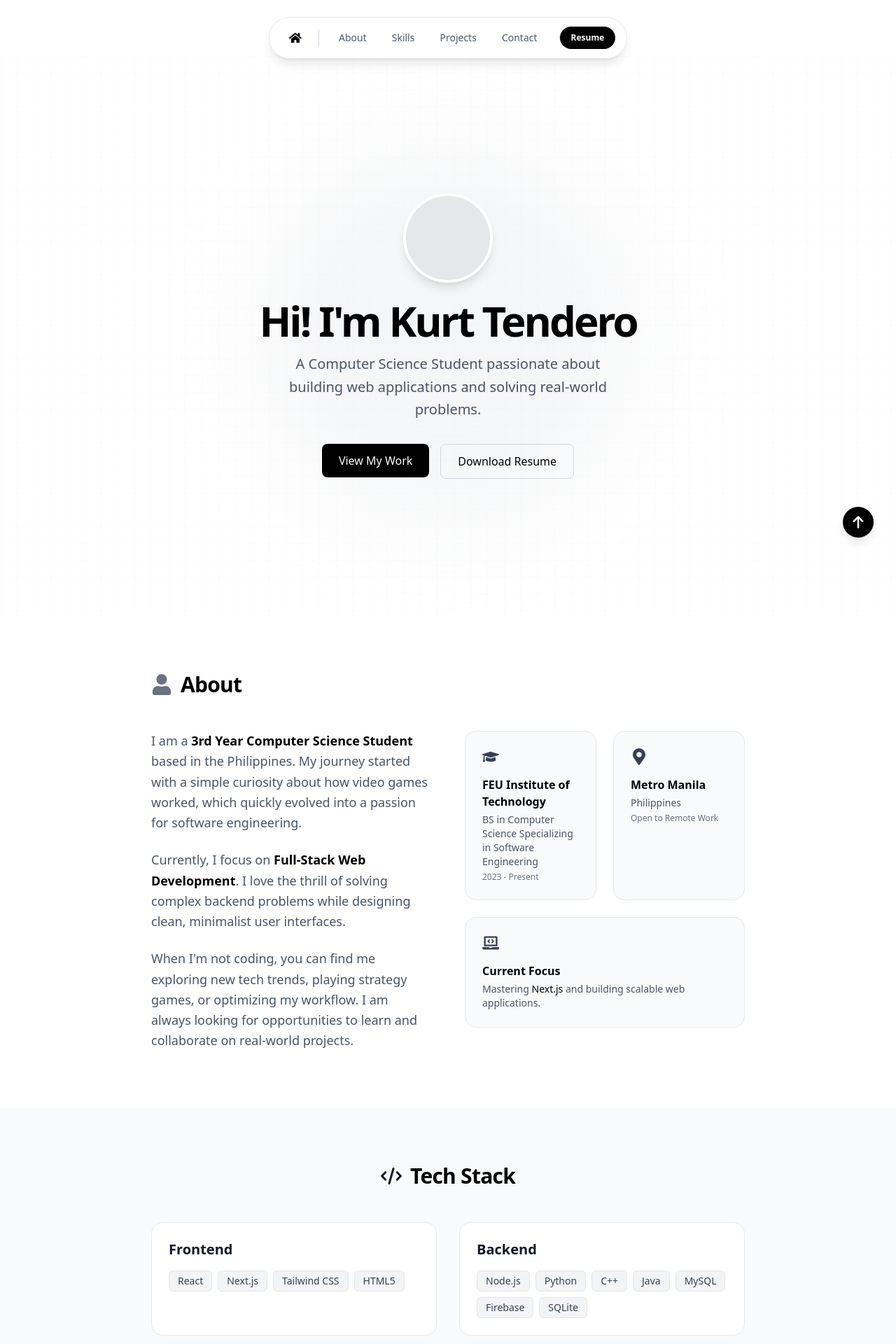
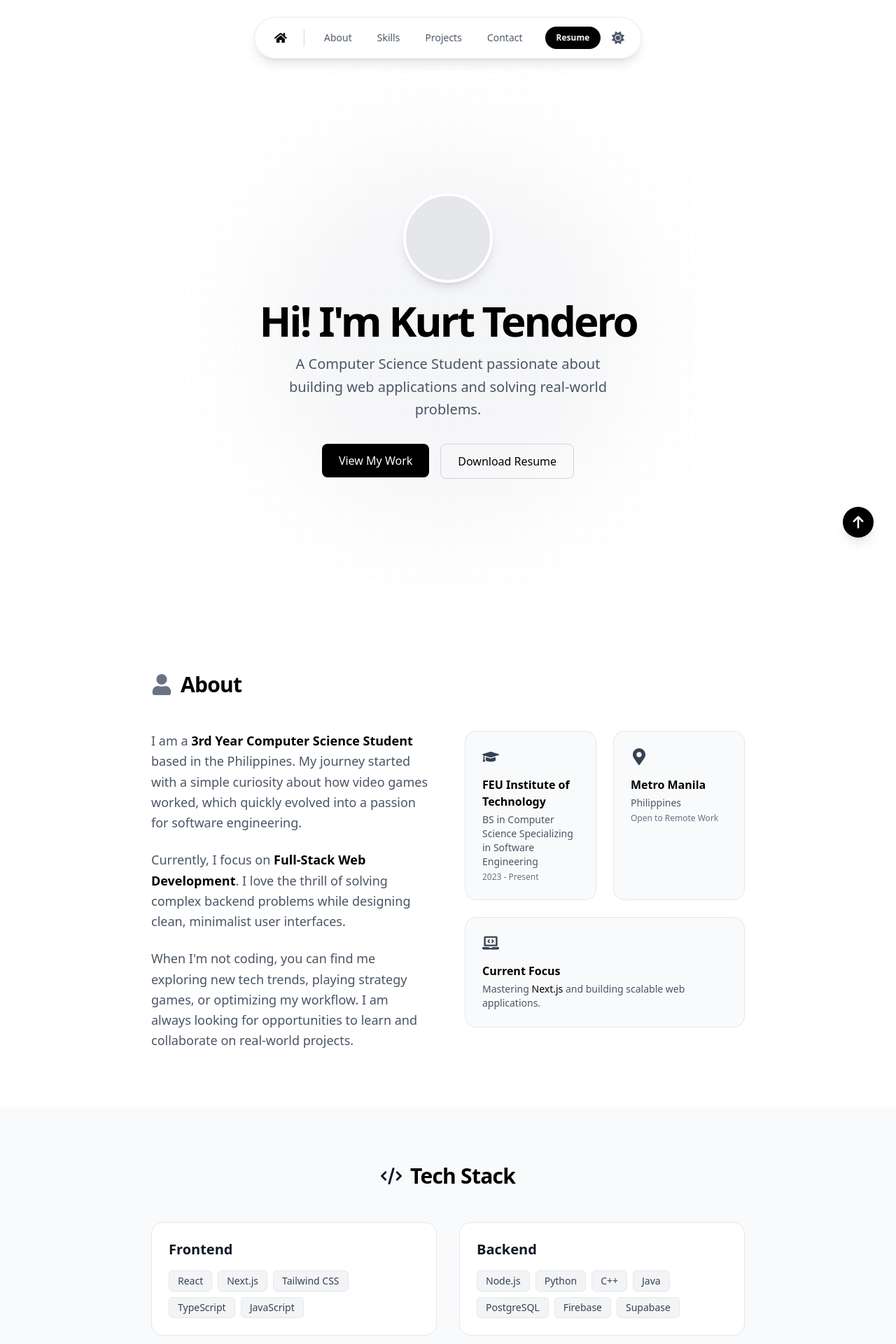
Before and after one commit to Kurt0913/kurt-portfolio, a Next.js app: page / in a window 1280 px wide. Shown: the top 1920 px of the page at 70% size. Built offline with nearby package versions, Linux system fonts and the light colour scheme.

Commit message:
Add light/dark mode theme toggle with next-themes

```diff
--- a/package.json
+++ b/package.json
@@ -11,6 +11,7 @@
   "dependencies": {
     "framer-motion": "^12.23.25",
     "next": "16.0.8",
+    "next-themes": "^0.4.6",
     "react": "19.2.1",
     "react-dom": "19.2.1",
     "react-icons": "^5.5.0"
--- a/src/app/components/Navbar.jsx
+++ b/src/app/components/Navbar.jsx
@@ -1,8 +1,8 @@
 'use client';
 import React, { useState, useEffect } from 'react';
 import Link from 'next/link';
-import { motion } from 'framer-motion';
 import { FaHome } from "react-icons/fa";
+import { ThemeToggle } from './ThemeToggle';
 
 const Navbar = () => {
   const [activeSection, setActiveSection] = useState('');
@@ -77,6 +77,9 @@ const Navbar = () => {
             Resume
         </Link>
 
+        {/* Theme Toggle */}
+        <ThemeToggle />
+
       </div>
     </nav>
   );
--- a/src/app/components/Skills.jsx
+++ b/src/app/components/Skills.jsx
@@ -4,9 +4,9 @@ import { motion } from 'framer-motion';
 import { FaCode } from "react-icons/fa6";
 
 const skills = [
-  { category: "Frontend", items: ["React", "Next.js", "Tailwind CSS", "HTML5"] },
-  { category: "Backend", items: ["Node.js", "Python", "C++", "Java", "MySQL", "Firebase", "SQLite"] },
-  { category: "Tools", items: ["Git", "Github", "VS Code", "Vercel", "Figma"] }
+  { category: "Frontend", items: ["React", "Next.js", "Tailwind CSS", "TypeScript", "JavaScript"] },
+  { category: "Backend", items: ["Node.js", "Python", "C++", "Java", "PostgreSQL", "Firebase", "Supabase"] },
+  { category: "DevOps & Cloud", items: ["AWS", "Docker", "Kubernetes", "Github Actions"] }
 ];
 
 const Skills = () => {
--- /dev/null
+++ b/src/app/components/ThemeToggle.jsx
@@ -0,0 +1,28 @@
+'use client';
+
+import { useTheme } from 'next-themes';
+import { useEffect, useState } from 'react';
+import { FaSun, FaMoon } from 'react-icons/fa6';
+
+export function ThemeToggle() {
+  const [mounted, setMounted] = useState(false);
+  const { theme, setTheme } = useTheme();
+
+  useEffect(() => {
+    setMounted(true);
+  }, []);
+
+  if (!mounted) {
+    return null;
+  }
+
+  return (
+    <button
+      onClick={() => setTheme(theme === 'dark' ? 'light' : 'dark')}
+      className="p-2 rounded-full text-gray-600 dark:text-gray-300 hover:bg-gray-100 dark:hover:bg-gray-800 transition-colors"
+      aria-label="Toggle theme"
+    >
+      {theme === 'dark' ? <FaSun size={18} /> : <FaMoon size={18} />}
+    </button>
+  );
+}
--- a/src/app/layout.js
+++ b/src/app/layout.js
@@ -1,5 +1,6 @@
 import { Geist, Geist_Mono } from "next/font/google";
 import "./globals.css";
+import { Providers } from "./providers";
 
 const geistSans = Geist({
   variable: "--font-geist-sans",
@@ -18,12 +19,13 @@ export const metadata = {
 
 export default function RootLayout({ children }) {
   return (
-    // UPDATED: Added 'scroll-smooth' here
-    <html lang="en" className="scroll-smooth">
+    <html lang="en" className="scroll-smooth" suppressHydrationWarning>
       <body
         className={`${geistSans.variable} ${geistMono.variable} antialiased`}
       >
-        {children}
+        <Providers>
+          {children}
+        </Providers>
       </body>
     </html>
   );
--- /dev/null
+++ b/src/app/providers.jsx
@@ -0,0 +1,11 @@
+'use client';
+
+import { ThemeProvider } from 'next-themes';
+
+export function Providers({ children }) {
+  return (
+    <ThemeProvider attribute="class" defaultTheme="dark" enableSystem>
+      {children}
+    </ThemeProvider>
+  );
+}
```
Also changed, not shown: 1 other file (tests, documents, lock files or other folders).
